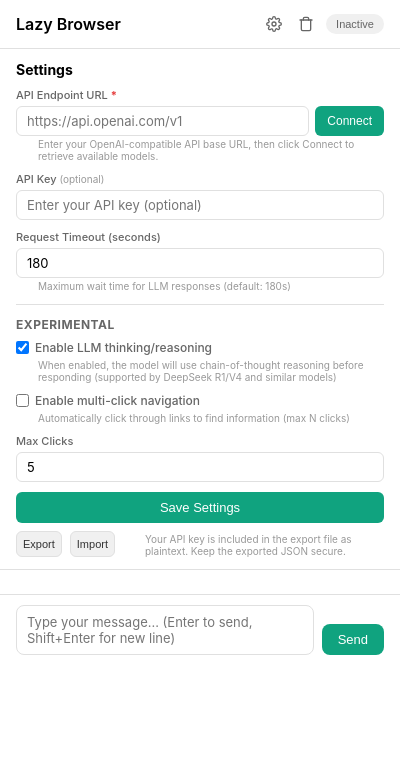
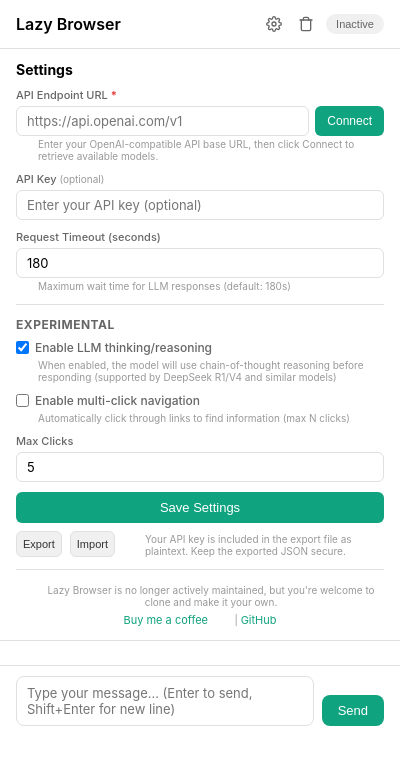
Before and after one commit to nkyang10/lazy-bro, a browser extension: page popup.html in a window 400 px wide. Both pictures are taken after a click on the button 274 px from the left and 24 px from the top of the page. Drawn offline with Linux system fonts and the light colour scheme.

Commit message:
Add Buy Me a Coffee and GitHub support links with author's note

```diff
--- a/popup.html
+++ b/popup.html
@@ -140,6 +140,9 @@
     .checkbox-group label { display: flex; align-items: center; gap: 6px; font-size: 12px; cursor: pointer; }
     .checkbox-group input[type="checkbox"] { width: auto; margin: 0; }
     .help-text { font-size: 10px; color: #999; margin: 2px 0 0 22px; }
+    .support-section { margin-top: 12px; padding-top: 12px; border-top: 1px solid #e0e0e0; text-align: center; }
+    .support-link { font-size: 11px; color: #10a37f; text-decoration: none; }
+    .support-link:hover { text-decoration: underline; }
 
     /* ---- Chat messages area ---- */
     .chat-container {
--- a/settings-panel.js
+++ b/settings-panel.js
@@ -73,6 +73,12 @@ class SettingsPanel {
           <button id="importBtn" class="action-btn">Import</button>
           <input type="file" id="importFile" accept=".json" style="display:none" />
           <p class="help-text">Your API key is included in the export file as plaintext. Keep the exported JSON secure.</p>
+        </div>
+        <div class="support-section">
+          <p class="help-text">Lazy Browser is no longer actively maintained, but you're welcome to clone and make it your own.</p>
+          <a href="https://buymeacoffee.com/markyang" target="_blank" class="support-link">Buy me a coffee</a>
+          <span class="help-text"> | </span>
+          <a href="https://github.com/nkyang10" target="_blank" class="support-link">GitHub</a>
         </div>
       </div>
     `;
--- a/sidebar.css
+++ b/sidebar.css
@@ -382,3 +382,6 @@ body {
 .checkbox-group label { display: flex; align-items: center; gap: 6px; font-size: 12px; cursor: pointer; }
 .checkbox-group input[type="checkbox"] { width: auto; margin: 0; }
 .help-text { font-size: 10px; color: #999; margin: 2px 0 0 0; }
+.support-section { margin-top: 12px; padding-top: 12px; border-top: 1px solid #e0e0e0; text-align: center; }
+.support-link { font-size: 11px; color: #10a37f; text-decoration: none; }
+.support-link:hover { text-decoration: underline; }
```
Also changed, not shown: README.md.
